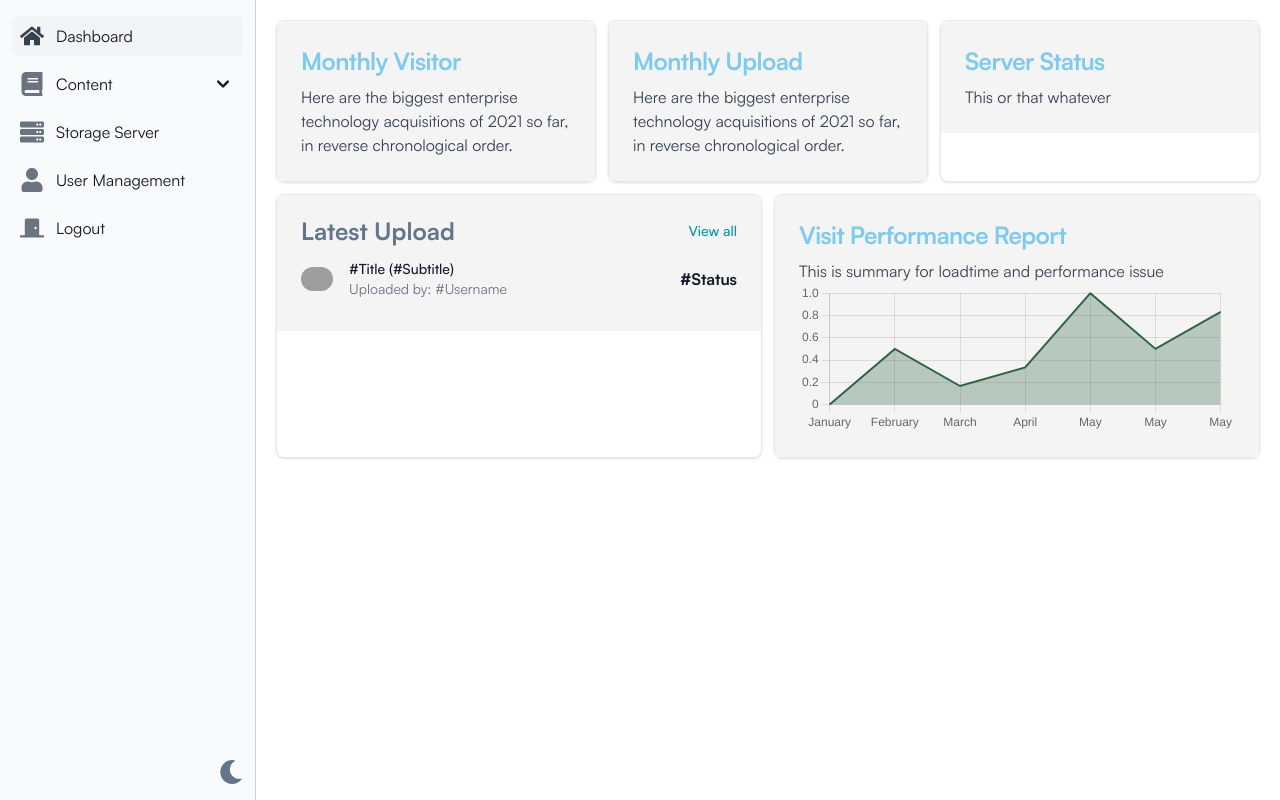
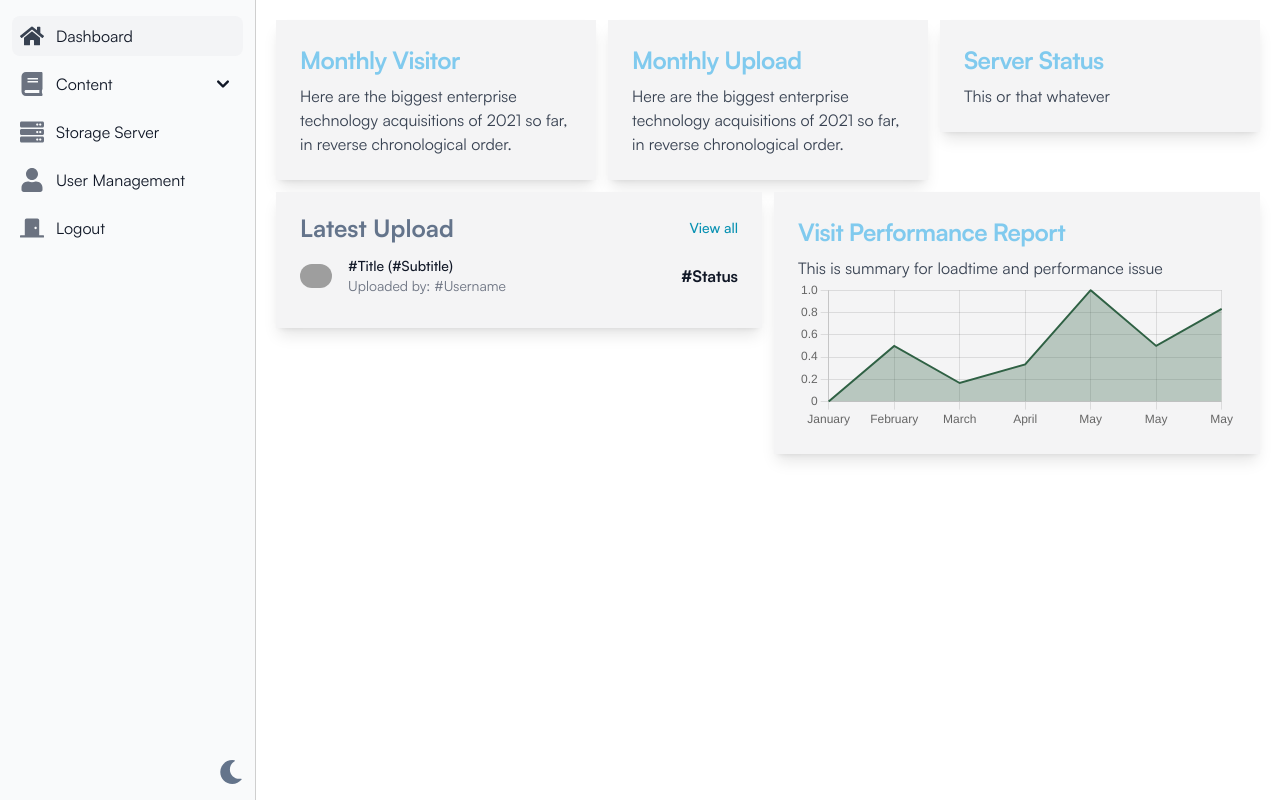
Before and after one commit to azzahradins/kyscms-js, a Next.js app: page /dashboard in a window 1280 px wide. Built offline with nearby package versions, Linux system fonts and the light colour scheme; grey boxes are pictures that could not be loaded.

Commit message:
update card shadow

```diff
--- a/components/Page/Card.tsx
+++ b/components/Page/Card.tsx
@@ -18,8 +18,8 @@ function Card ({
   className = ''
 }: Props): React.ReactElement {
   return (
-    <div className={`w-full dark:border-gray-700 border border-gray-200 dark:border-none rounded-lg shadow  ${className}`}>
-      <div className='bg-light-3 dark:bg-dark-2'>
+    <div className={`w-full rounded-l ${className}`}>
+      <div className='bg-light-3 dark:bg-dark-2 shadow-lg'>
         { children }
       </div>
     </div>
```
